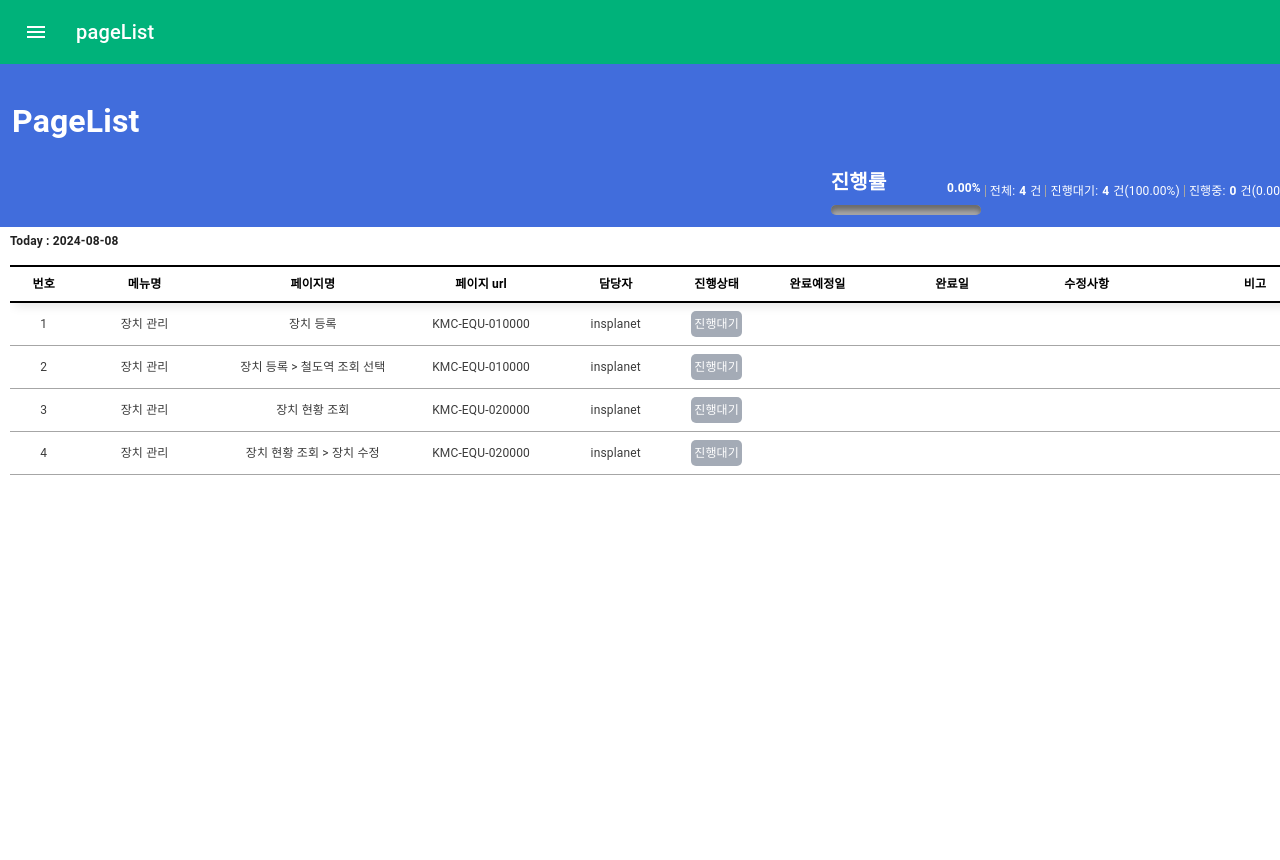
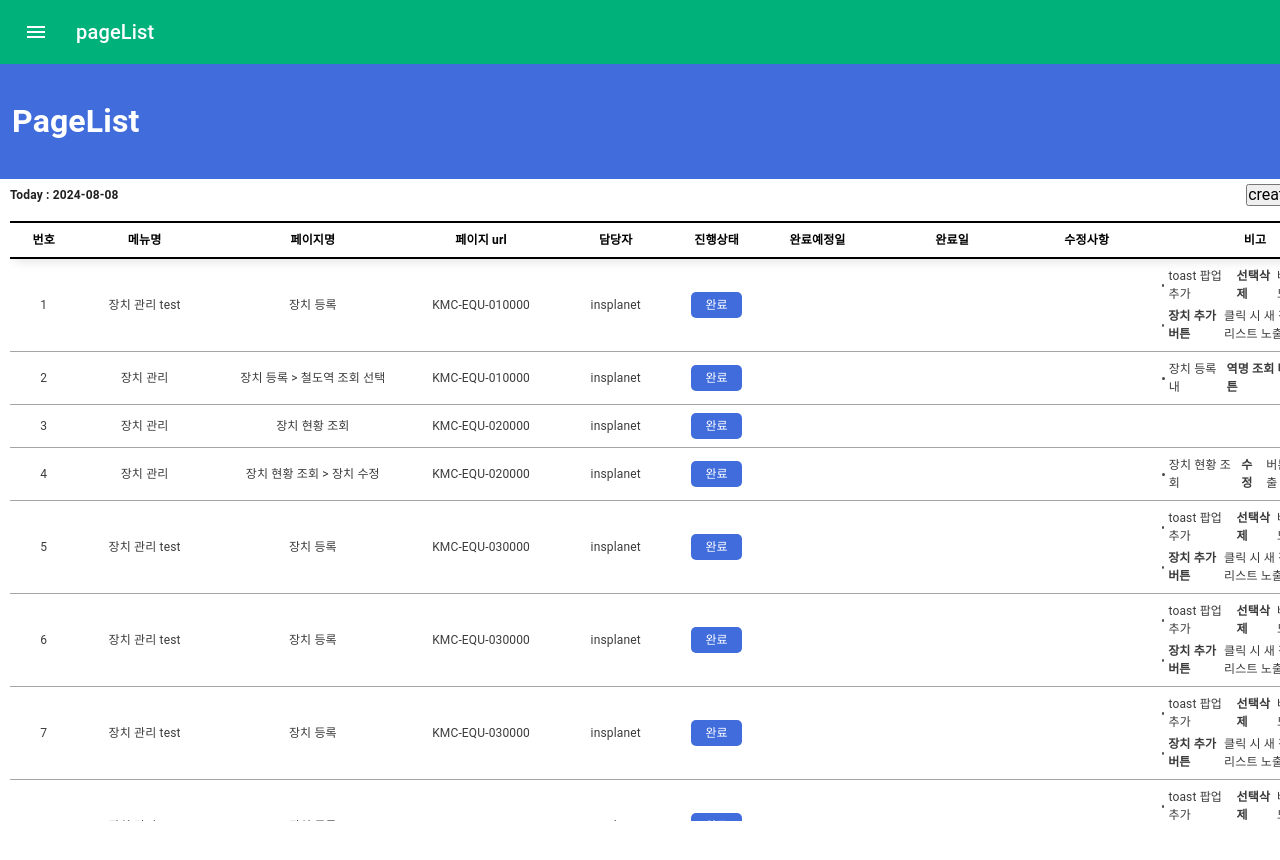
Before and after one commit to doakuma/init-project, a Next.js app: page /pageList in a window 1280 px wide. Shown: the top 860 px of the page. After the commit the page ends 831 px from the top, so only its background shows below. Built offline with nearby package versions, Linux system fonts and the light colour scheme; data requests are answered from the project's data file.

Commit message:
[dev] crud 테스트 /  create, read, update

```diff
--- a/db.json
+++ b/db.json
@@ -3,8 +3,7 @@
     "access_token": "9k3kljnslkdj_34lk2j34lks09sv",
     "userId": 123
   },
-  "pageList": {
-    "column": [
+  "pageListcolumn": [
     {
       "key": "index",
       "label": "번호",
@@ -46,7 +45,6 @@
       "label": "완료일",
       "width": "10%"
     },
-
     {
       "key": "requestStatus",
       "label": "수정사항",
@@ -59,9 +57,10 @@
       "align": "left"
     }
   ],
-    "data": [
+  "pageListData": [
     {
-        "menuNm": "장치 관리",
+      "id": "010000",
+      "menuNm": "장치 관리 test",
       "menuCode": "EQU",
       "pageNm": "장치 등록",
       "fileFolder": "equ",
@@ -74,6 +73,7 @@
       "comments": "toast 팝업 추가 *선택삭제* 버튼 클릭 시 노출 |*장치 추가 버튼* 클릭 시 새 장치 목록에 리스트 노출"
     },
     {
+      "id": "010001",
       "menuNm": "장치 관리",
       "menuCode": "EQU",
       "pageNm": "장치 등록 > 철도역 조회 선택",
@@ -87,6 +87,7 @@
       "comments": "장치 등록 내 *역명 조회 버튼* 클릭 시 노출"
     },
     {
+      "id": "020000",
       "menuNm": "장치 관리",
       "menuCode": "EQU",
       "pageNm": "장치 현황 조회",
@@ -100,6 +101,7 @@
       "comments": ""
     },
     {
+      "id": "020000",
       "menuNm": "장치 관리",
       "menuCode": "EQU",
       "pageNm": "장치 현황 조회 > 장치 수정",
@@ -111,7 +113,76 @@
       "completeData": "",
       "dueToDate": "",
       "comments": "장치 현황 조회 *수정* 버튼 클릭 시 노출"
+    },
+    {
+      "id": "733d",
+      "menuNm": "장치 관리 test",
+      "menuCode": "EQU",
+      "pageNm": "장치 등록",
+      "fileFolder": "equ",
+      "fileName": "KMC-EQU-030000",
+      "author": "insplanet",
+      "isComplete": 2,
+      "requestStatus": 0,
+      "completeData": "",
+      "dueToDate": "",
+      "comments": "toast 팝업 추가 *선택삭제* 버튼 클릭 시 노출 |*장치 추가 버튼* 클릭 시 새 장치 목록에 리스트 노출"
+    },
+    {
+      "id": "8f52",
+      "menuNm": "장치 관리 test",
+      "menuCode": "EQU",
+      "pageNm": "장치 등록",
+      "fileFolder": "equ",
+      "fileName": "KMC-EQU-030000",
+      "author": "insplanet",
+      "isComplete": 2,
+      "requestStatus": 0,
+      "completeData": "",
+      "dueToDate": "",
+      "comments": "toast 팝업 추가 *선택삭제* 버튼 클릭 시 노출 |*장치 추가 버튼* 클릭 시 새 장치 목록에 리스트 노출"
+    },
+    {
+      "id": "d8e0",
+      "menuNm": "장치 관리 test",
+      "menuCode": "EQU",
+      "pageNm": "장치 등록",
+      "fileFolder": "equ",
+      "fileName": "KMC-EQU-030000",
+      "author": "insplanet",
+      "isComplete": 2,
+      "requestStatus": 0,
+      "completeData": "",
+      "dueToDate": "",
+      "comments": "toast 팝업 추가 *선택삭제* 버튼 클릭 시 노출 |*장치 추가 버튼* 클릭 시 새 장치 목록에 리스트 노출"
+    },
+    {
+      "id": "d2a8",
+      "menuNm": "장치 관리 test",
+      "menuCode": "EQU",
+      "pageNm": "장치 등록",
+      "fileFolder": "equ",
+      "fileName": "KMC-EQU-030000",
+      "author": "insplanet",
+      "isComplete": 2,
+      "requestStatus": 0,
+      "completeData": "",
+      "dueToDate": "",
+      "comments": "toast 팝업 추가 *선택삭제* 버튼 클릭 시 노출 |*장치 추가 버튼* 클릭 시 새 장치 목록에 리스트 노출"
+    },
+    {
+      "id": "f4d7",
+      "menuNm": "장치 관리 test",
+      "menuCode": "EQU",
+      "pageNm": "장치 등록",
+      "fileFolder": "equ",
+      "fileName": "KMC-EQU-030000",
+      "author": "insplanet",
+      "isComplete": 2,
+      "requestStatus": 0,
+      "completeData": "",
+      "dueToDate": "",
+      "comments": "toast 팝업 추가 *선택삭제* 버튼 클릭 시 노출 |*장치 추가 버튼* 클릭 시 새 장치 목록에 리스트 노출"
     }
   ]
 }
-}
--- a/src/app/pageList/page.jsx
+++ b/src/app/pageList/page.jsx
@@ -3,11 +3,13 @@ import React, { useState, useEffect } from "react";
 import dayjs from "dayjs";
 import { drawTable } from "./module.function";
 import { isEmpty } from "lodash";
+import { getData, updateData, createData } from "@/service/common";
 import { pageLists } from "./pageList";
 import "./dashboard.css";
 
 const PageList = (props) => {
-  const [pageData, setPageData] = useState(pageLists);
+  const [pageColumn, setPageColumn] = useState([]);
+  const [pageData, setPageData] = useState([]);
   const reportedDate = dayjs(new Date()).format("YYYY-MM-DD");
   const drawStatusInfo = (data) => {
     if (isEmpty(data)) return;
@@ -60,11 +62,68 @@ const PageList = (props) => {
       </>
     );
   };
+  const getColumnList = () => {
+    getData("/pageListcolumn").then((res) => {
+      setPageColumn(res);
+    });
+  };
+  const getList = () => {
+    getData("/pageListData").then((res) => {
+      setPageData(res);
+    });
+  };
+  const updateList = () => {
+    const updateParam = {
+      id: "010000",
+      menuNm: "장치 관리 test",
+      menuCode: "EQU",
+      pageNm: "장치 등록",
+      fileFolder: "equ",
+      fileName: "KMC-EQU-010000",
+      author: "insplanet",
+      isComplete: 2,
+      requestStatus: 0,
+      completeData: "",
+      dueToDate: "",
+      comments:
+        "toast 팝업 추가 *선택삭제* 버튼 클릭 시 노출 |*장치 추가 버튼* 클릭 시 새 장치 목록에 리스트 노출",
+    };
+    const updateTarget = "010000";
+    updateData("/pageListData", updateParam, updateTarget).then((res) => {
+      console.debug("res", res);
+      const updatedData = pageData.map((list) => {
+        return list.id === res.id ? res : list;
+      });
+      setPageData(updatedData);
+    });
+  };
+  const createList = () => {
+    const updateParam = {
+      menuNm: "장치 관리 test",
+      menuCode: "EQU",
+      pageNm: "장치 등록",
+      fileFolder: "equ",
+      fileName: "KMC-EQU-030000",
+      author: "insplanet",
+      isComplete: 2,
+      requestStatus: 0,
+      completeData: "",
+      dueToDate: "",
+      comments:
+        "toast 팝업 추가 *선택삭제* 버튼 클릭 시 노출 |*장치 추가 버튼* 클릭 시 새 장치 목록에 리스트 노출",
+    };
+    createData("/pageListData", updateParam).then((res) => {
+      setPageData([...pageData, res]);
+    });
+  };
   useEffect(() => {
-    const { columns, rows } = pageData;
-    drawTable(columns, rows);
-    drawStatusInfo(rows);
-  }, [pageData]);
+    getColumnList();
+    getList();
+  }, []);
+  useEffect(() => {
+    drawTable(pageColumn, pageData);
+    drawStatusInfo(pageData);
+  }, [pageColumn, pageData]);
   return (
     <div className="page-list">
       <div className="homeWrap">
@@ -76,6 +135,8 @@ const PageList = (props) => {
         </header>
         <div className="box-status-legend">
           <strong className="reported-date">Today : {reportedDate}</strong>
+          <button onClick={() => createList()}>create</button>
+          <button onClick={() => updateList()}>update</button>
         </div>
         <main className="content">
           <div className="page-list-wrapper"></div>
--- /dev/null
+++ b/src/service/common.js
@@ -0,0 +1,46 @@
+const API_HOST = process.env.NEXT_PUBLIC_API_URL;
+
+// GET
+const getData = async (apiUrl) => {
+  const fetchUrl = `${API_HOST}${apiUrl}`;
+  const res = await fetch(fetchUrl);
+  if (!res.ok) {
+    throw new Error("Failed to fetch data");
+  }
+
+  return res.json();
+};
+
+// CREATE
+const createData = async (apiUrl, fetchData) => {
+  const fetchUrl = `${API_HOST}${apiUrl}`;
+  const fetchParams = {
+    method: "POST",
+    headers: {
+      "Content-Type": "application/json",
+    },
+    body: JSON.stringify(fetchData),
+  };
+  const res = await fetch(fetchUrl, fetchParams);
+  const data = await res.json();
+  return data;
+};
+
+//UPDATE
+const updateData = async (apiUrl, fetchData, fetchTarget) => {
+  const fetchUrl = `${API_HOST}${apiUrl}/${fetchTarget}`;
+  const fetchParams = {
+    method: "PUT",
+    headers: {
+      "Content-Type": "application/json",
+    },
+    body: JSON.stringify(fetchData),
+  };
+  const res = await fetch(fetchUrl, fetchParams);
+  const data = await res.json();
+  return data;
+};
+
+//DELETE
+
+export { getData, createData, updateData };
```
Also changed, not shown: 1 other file (tests, documents, lock files or other folders). Lines whose indentation alone changed are shown as unchanged.
